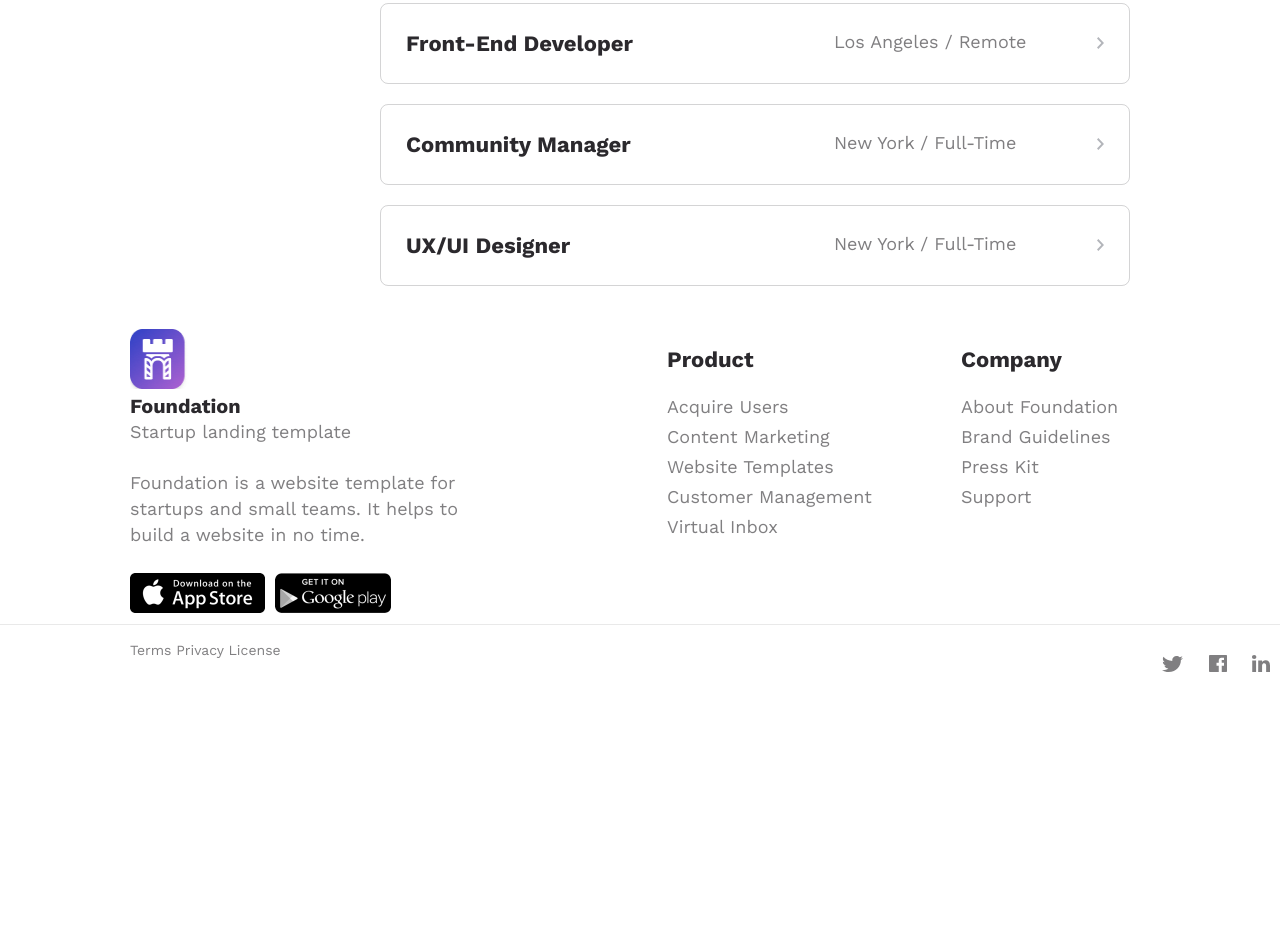
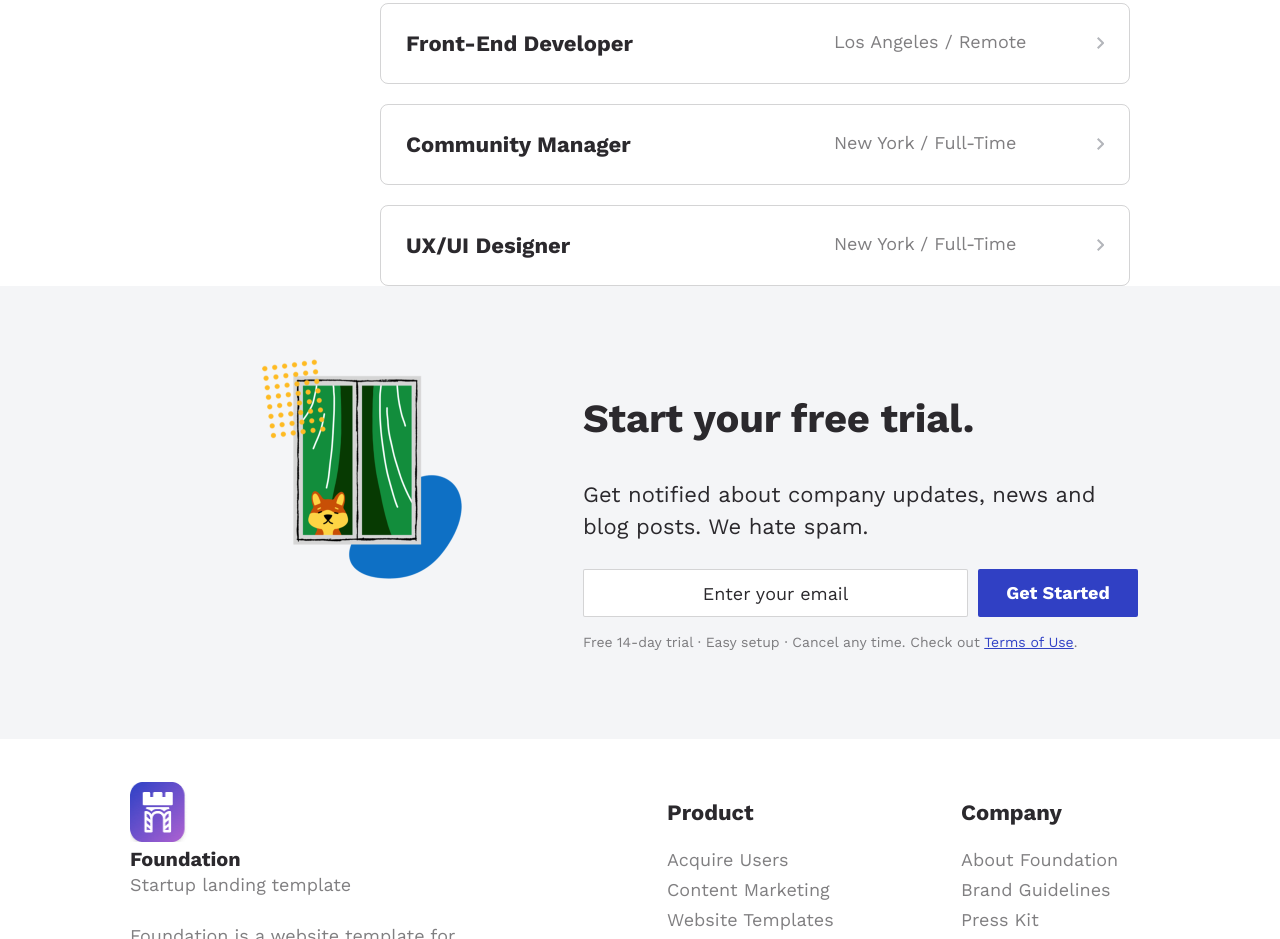
Before and after one commit to MendelBerg/Project_1, a plain HTML site: page index.html in a window 1280 px wide. Shown: the part 4785-5724 px from the top of the page. Before the commit the page ends 5461 px from the top, so only its background shows below. Drawn offline with nearby package versions, Linux system fonts and the light colour scheme.

Commit message:
part 12 order

```diff
--- a/index.html
+++ b/index.html
@@ -394,6 +394,28 @@
       </div>
 
       <!-- //! |||||||||||||||||||||||||||||||||||||||||||||||||||||||||||||||||||||| -->
+      <!--//*===============================ORDER==================================== -->
+      <!--//! |||||||||||||||||||||||||||||||||||||||||||||||||||||||||||||||||||||| -->
+
+      <section class="order">
+        <img src="img/fox-in-window.png" alt="Window" class="order__illustration" />
+        <div class="order__details">
+          <h3 class="order__title">Start your free trial.</h3>
+          <p class="order__text">
+            Get notified about company updates, news and blog posts. We hate spam.
+          </p>
+          <form action="" class="order__form">
+            <input type="email" class="order__email" placeholder="Enter your email" />
+            <button class="action-button order__button">Get Started</button>
+          </form>
+          <p class="order__terms">
+            Free 14-day trial · Easy setup · Cancel any time. Check out
+            <a class="order__terms-link" href="#">Terms of Use</a>.
+          </p>
+        </div>
+      </section>
+
+      <!-- //! |||||||||||||||||||||||||||||||||||||||||||||||||||||||||||||||||||||| -->
       <!-- //*===============================FOOTER==================================== -->
       <!-- //! |||||||||||||||||||||||||||||||||||||||||||||||||||||||||||||||||||||| -->
 
--- a/scss/_hiring.scss
+++ b/scss/_hiring.scss
@@ -70,7 +70,7 @@
         color: #fff;
         opacity: 1;
         &::after {
-          background-image: url('../img/arrow-left-white.svg');
+          background-image: url('img/arrow-left-white.svg');
         }
       }
     }
@@ -94,9 +94,9 @@
 
     &::after {
       content: '';
-      width: 7.41px;
+      width: 7px;
       height: 12px;
-      background-image: url('../img/arrow-left-grey.svg');
+      background-image: url('img/arrow-left-grey.svg');
       position: absolute;
       top: 33px;
       right: 25px;
--- /dev/null
+++ b/scss/_order.scss
@@ -0,0 +1,88 @@
+.order {
+  padding: 50px 15px;
+  background-color: #f4f5f7;
+  display: flex;
+  justify-content: center;
+  align-items: flex-start;
+
+  @include media {
+    padding: 73px 0px 72px 0px;
+  }
+  &__illustration {
+    max-width: 200px;
+
+    @include media {
+      max-width: 269px;
+      margin-right: 121px;
+    }
+  }
+
+  &__details {
+    max-width: 555px;
+  }
+
+  &__title {
+    font-weight: bold;
+    font-size: 40px;
+    line-height: 40px;
+    letter-spacing: -0.25px;
+    margin-top: 40px;
+  }
+
+  &__text {
+    font-size: 22px;
+    line-height: 32px;
+    margin-top: 18px;
+  }
+
+  &__form {
+    @include media {
+      display: flex;
+      margin-top: 26px;
+    }
+  }
+
+  &__email {
+    margin: 0;
+    margin-top: 40px;
+    border: 1px solid rgba(43, 41, 45, 0.2);
+    border-radius: 2px;
+    height: 48px;
+    width: 100%;
+    text-align: center;
+    font-size: 18px;
+    line-height: 13px;
+
+    @include media {
+      margin-top: 0;
+    }
+
+    &::placeholder {
+      color: #2b292d;
+    }
+  }
+
+  &__button {
+    margin-top: 12px;
+    flex-shrink: 0;
+
+    @media screen and (max-width: 399px) {
+      width: 100%;
+    }
+
+    @include media {
+      margin-top: 0;
+      margin-left: 10px;
+    }
+  }
+
+  &__terms {
+    font-size: 14px;
+    line-height: 22px;
+    color: rgba(43, 41, 45, 0.6);
+  }
+
+  &__terms-link {
+    color: #3142c6;
+  }
+}
--- a/scss/style.scss
+++ b/scss/style.scss
@@ -46,4 +46,5 @@ html {
 @import '_communicate';
 @import '_audience';
 @import '_hiring';
+@import '_order';
 @import '_footer';
```
Also changed, not shown: img/fox-in-window.png (added), style.css.
